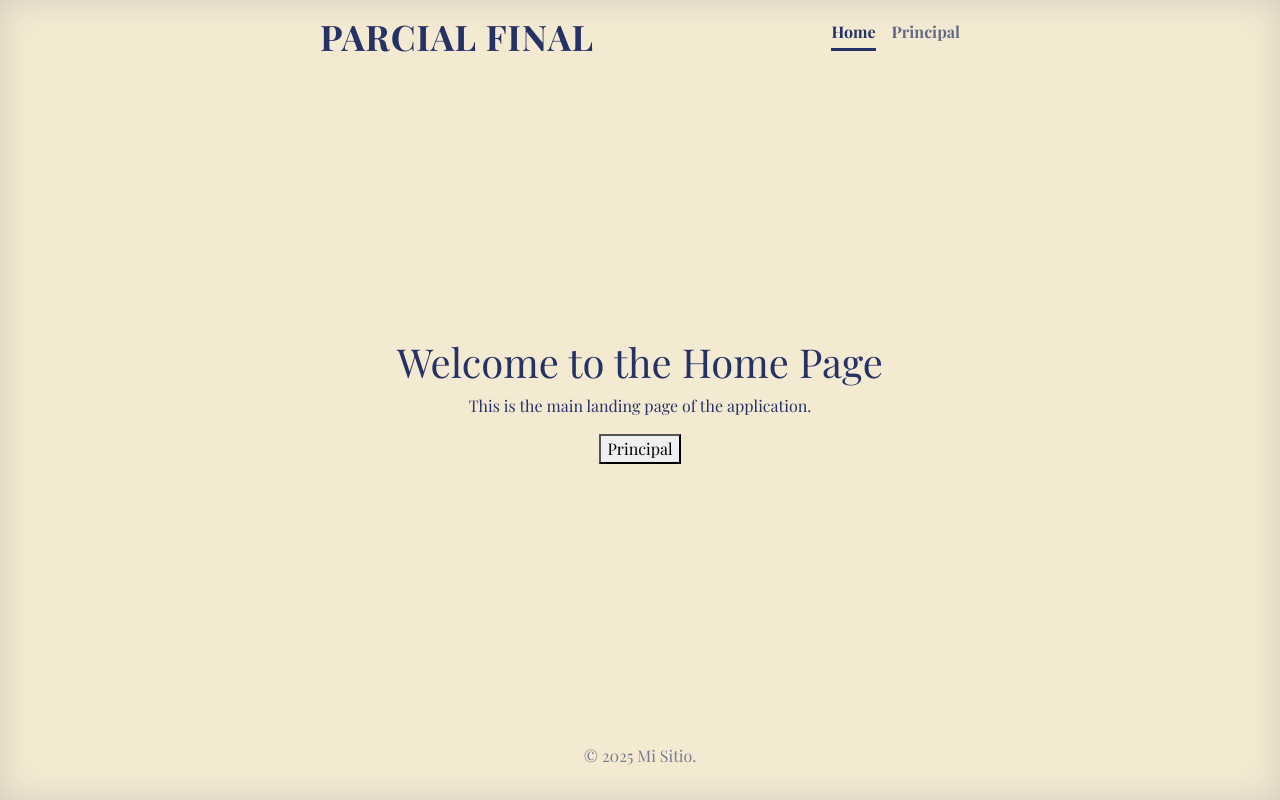
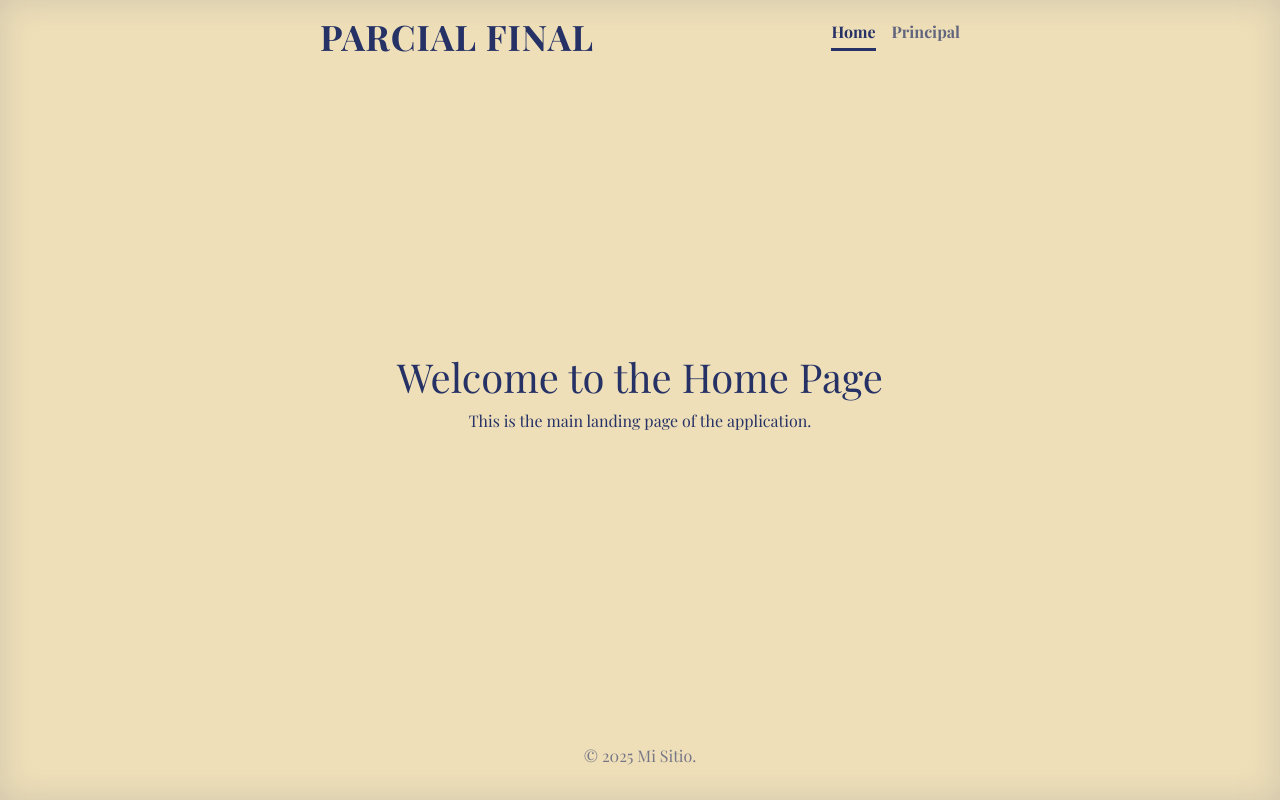
Before and after one commit to dmoralesc18/Parcial-Final, a Django app: page /home/ in a window 1280 px wide. Run offline with Django 5.2, Linux system fonts and the light colour scheme; some libraries are stand-ins or nearby versions.

Commit message:
Actualizar el color de fondo en base.html y eliminar botones de navegación en home.html y principal.html

```diff
--- a/Apps/home/templates/base.html
+++ b/Apps/home/templates/base.html
@@ -8,7 +8,7 @@
     <link href="https://fonts.googleapis.com/css2?family=Playfair+Display:wght@400;600;700&display=swap" rel="stylesheet">
     <style>
         body {
-            background-color: #f3ead1;
+            background-color: #eedfb8;
             color: #263165;
             font-family: 'Playfair Display', 'Times New Roman', serif;
             text-shadow: none;
--- a/Apps/home/templates/home.html
+++ b/Apps/home/templates/home.html
@@ -11,7 +11,6 @@
 <body>
     <h1>Welcome to the Home Page</h1>
     <p>This is the main landing page of the application.</p>
-    <a href="{% url 'principal:principal' %}"><button type="button">Principal</button></a>
 </body>
 </html>
 {% endblock %}
--- a/Apps/principal/templates/principal.html
+++ b/Apps/principal/templates/principal.html
@@ -12,7 +12,6 @@
 </html>
     <h1>Welcome to the Principal Page</h1>
     <p>This is the principal section of the application.</p>
-    <a href="{% url 'home:home' %}"><button type="button">Home</button></a>
 </body>
 </html>
 {% endblock %}
```
